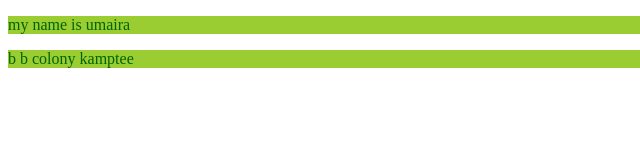
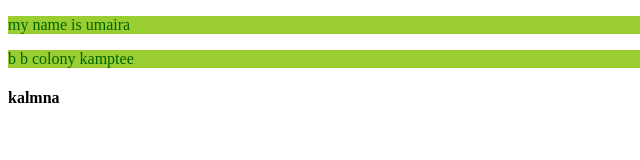
Before and after one commit to umairamubashshsera/full_website, a plain HTML site: page index.html in a window 1280 px wide. Shown: the full height of the page, 0-640 px from the left. Drawn offline with Linux system fonts and the light colour scheme.

Commit message:
adding location

```diff
--- a/index.html
+++ b/index.html
@@ -9,7 +9,7 @@
 <body>
     <p>my name is umaira</p>
     <p>b b colony kamptee
-
     </p>
+    <h4>kalmna</h4>
 </body>
 </html>
```
